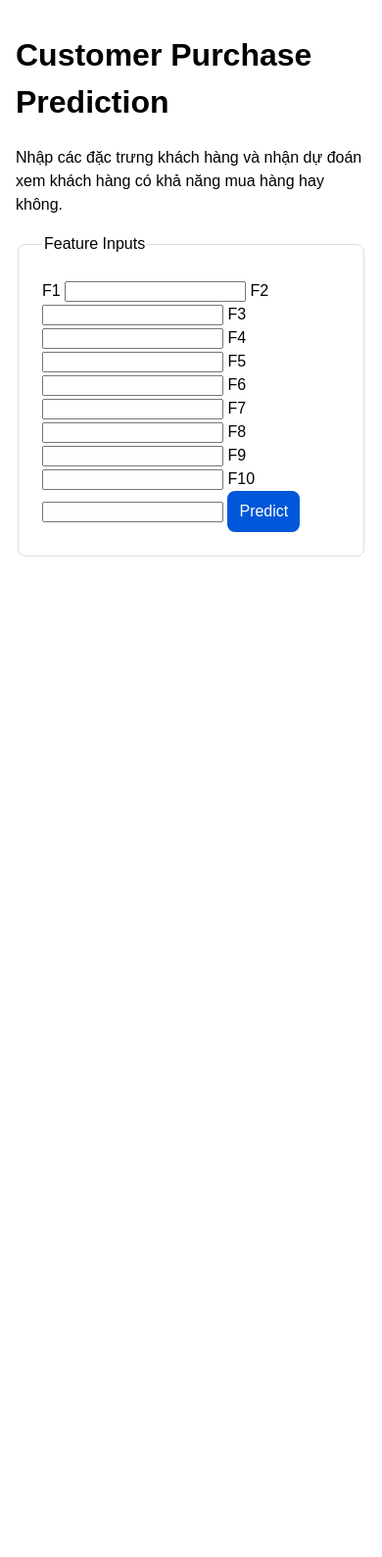
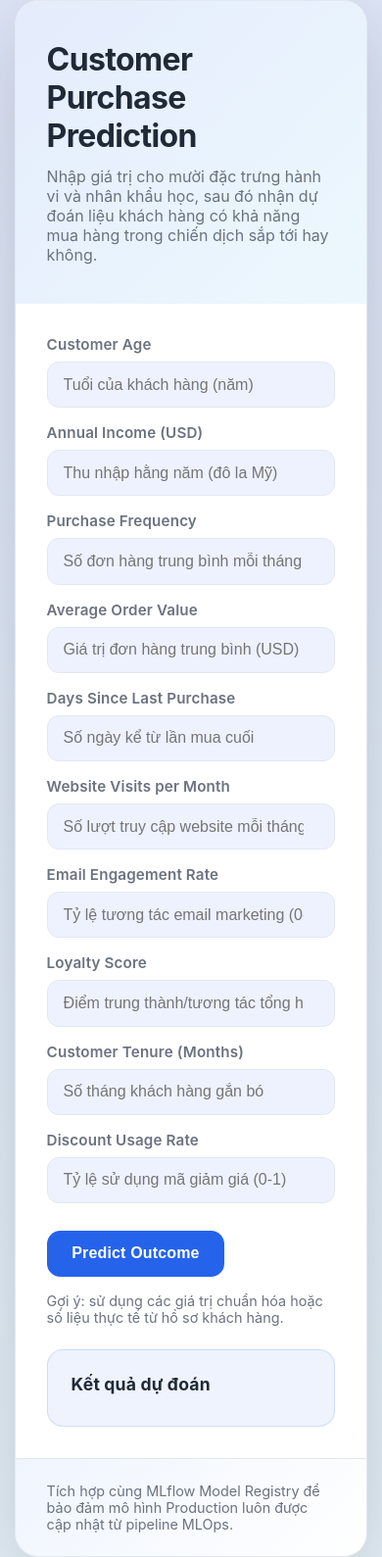
Before and after one commit to kietttv/MLOps, a Flask app: page / in a window 390 px wide. Shown: the whole page at 98% size. Before the commit the page ends 568 px from the top, so only its background shows below. Run offline with Flask 3, Linux system fonts and the light colour scheme.

Commit message:
Enhance prediction form UI and feature schema
Updated the feature schema in app.py to include labels and hints for each input, and passed this to the template. Redesigned index.html with a modern, responsive UI, improved input fields, and added contextual hints. The prediction form now provides clearer feedback and error handling for users.

```diff
--- a/app/app.py
+++ b/app/app.py
@@ -9,7 +9,19 @@
 from flask import Flask, jsonify, render_template, request
 
 MODEL_URI = "models:/best-customer-classifier/Production"
-FEATURE_NAMES = [f"f{idx}" for idx in range(1, 11)]
+FEATURE_SCHEMA = [
+    {"id": "f1", "label": "Customer Age", "hint": "Tuổi của khách hàng (năm)"},
+    {"id": "f2", "label": "Annual Income (USD)", "hint": "Thu nhập hằng năm (đô la Mỹ)"},
+    {"id": "f3", "label": "Purchase Frequency", "hint": "Số đơn hàng trung bình mỗi tháng"},
+    {"id": "f4", "label": "Average Order Value", "hint": "Giá trị đơn hàng trung bình (USD)"},
+    {"id": "f5", "label": "Days Since Last Purchase", "hint": "Số ngày kể từ lần mua cuối"},
+    {"id": "f6", "label": "Website Visits per Month", "hint": "Số lượt truy cập website mỗi tháng"},
+    {"id": "f7", "label": "Email Engagement Rate", "hint": "Tỷ lệ tương tác email marketing (0-1)"},
+    {"id": "f8", "label": "Loyalty Score", "hint": "Điểm trung thành/tương tác tổng hợp"},
+    {"id": "f9", "label": "Customer Tenure (Months)", "hint": "Số tháng khách hàng gắn bó"},
+    {"id": "f10", "label": "Discount Usage Rate", "hint": "Tỷ lệ sử dụng mã giảm giá (0-1)"},
+]
+FEATURE_NAMES = [field["id"] for field in FEATURE_SCHEMA]
 
 
 def _load_model() -> mlflow.pyfunc.PyFuncModel:
@@ -43,7 +55,7 @@
     def index() -> str:
         """Render the interactive prediction form."""
 
-        return render_template("index.html", feature_names=FEATURE_NAMES)
+        return render_template("index.html", feature_schema=FEATURE_SCHEMA)
 
     @app.route("/predict", methods=["POST"])
     def predict() -> Any:
--- a/app/templates/index.html
+++ b/app/templates/index.html
@@ -5,80 +5,239 @@
     <meta name="viewport" content="width=device-width, initial-scale=1.0">
     <title>Customer Purchase Prediction</title>
     <style>
+        :root {
+            color-scheme: light dark;
+            --primary: #2563eb;
+            --primary-hover: #1d4ed8;
+            --bg: #f4f5f7;
+            --surface: #ffffff;
+            --surface-muted: #eef2ff;
+            --border: #e2e8f0;
+            --text: #1f2937;
+            --muted: #6b7280;
+            --success: #047857;
+            --danger: #b91c1c;
+        }
+
+        @media (prefers-color-scheme: dark) {
+            :root {
+                --bg: #0f172a;
+                --surface: #111827;
+                --surface-muted: #1f2937;
+                --border: #1f2937;
+                --text: #e5e7eb;
+                --muted: #94a3b8;
+            }
+        }
+
         body {
-            font-family: Arial, sans-serif;
-            margin: 2rem auto;
-            max-width: 720px;
-            padding: 0 1rem;
-            line-height: 1.5;
+            font-family: "Inter", "Segoe UI", sans-serif;
+            background: radial-gradient(circle at top, rgba(37, 99, 235, 0.12), transparent),
+                radial-gradient(circle at bottom, rgba(14, 165, 233, 0.08), transparent),
+                var(--bg);
+            margin: 0;
+            min-height: 100vh;
+            display: flex;
+            align-items: center;
+            justify-content: center;
+            color: var(--text);
+        }
+
+        main {
+            width: min(960px, 92vw);
+            background: var(--surface);
+            border-radius: 1.5rem;
+            box-shadow: 0 24px 82px rgba(15, 23, 42, 0.18);
+            overflow: hidden;
+            border: 1px solid var(--border);
+        }
+
+        header {
+            padding: 2.5rem clamp(2rem, 4vw + 1rem, 4rem);
+            background: linear-gradient(135deg, rgba(37, 99, 235, 0.12), rgba(14, 165, 233, 0.08));
+        }
+
+        header h1 {
+            margin: 0;
+            font-size: clamp(2rem, 1.5vw + 1.5rem, 2.6rem);
+            letter-spacing: -0.02em;
+        }
+
+        header p {
+            margin: 0.75rem 0 0;
+            max-width: 48ch;
+            color: var(--muted);
+        }
+
+        section.content {
+            padding: clamp(2rem, 4vw + 1rem, 3.5rem);
+            display: grid;
+            gap: clamp(1.5rem, 2vw, 2rem);
         }
 
         form {
             display: grid;
-            grid-template-columns: repeat(auto-fit, minmax(160px, 1fr));
-            gap: 1rem;
+            gap: 1.75rem;
         }
 
-        fieldset {
-            border: 1px solid #dddddd;
-            padding: 1.5rem;
-            border-radius: 0.5rem;
+        .input-grid {
+            display: grid;
+            grid-template-columns: repeat(auto-fit, minmax(160px, 1fr));
+            gap: 1rem clamp(1rem, 1.5vw, 1.5rem);
+        }
+
+        .input-field {
+            display: flex;
+            flex-direction: column;
+            gap: 0.5rem;
+        }
+
+        label {
+            font-weight: 600;
+            font-size: 0.95rem;
+            color: var(--muted);
+            letter-spacing: 0.01em;
+        }
+
+        input[type="number"] {
+            border: 1px solid var(--border);
+            border-radius: 0.75rem;
+            padding: 0.85rem 1rem;
+            font-size: 1rem;
+            transition: border-color 0.2s ease, box-shadow 0.2s ease;
+            background-color: var(--surface-muted);
+            color: var(--text);
+        }
+
+        input[type="number"]:focus {
+            outline: none;
+            border-color: rgba(37, 99, 235, 0.6);
+            box-shadow: 0 0 0 4px rgba(37, 99, 235, 0.18);
+            background-color: var(--surface);
+        }
+
+        .actions {
+            display: flex;
+            align-items: center;
+            gap: 1rem;
+            flex-wrap: wrap;
         }
 
         button {
-            grid-column: 1 / -1;
-            padding: 0.75rem;
-            background-color: #0057d9;
-            color: white;
+            background: var(--primary);
+            color: #ffffff;
             border: none;
-            border-radius: 0.5rem;
+            border-radius: 0.85rem;
+            padding: 0.9rem 1.6rem;
+            font-size: 1rem;
+            font-weight: 600;
+            letter-spacing: 0.01em;
             cursor: pointer;
-            font-size: 1rem;
+            transition: transform 0.2s ease, box-shadow 0.2s ease, background 0.2s ease;
         }
 
         button:hover {
-            background-color: #0a66ff;
+            background: var(--primary-hover);
+            transform: translateY(-1px);
+            box-shadow: 0 8px 26px rgba(37, 99, 235, 0.25);
+        }
+
+        button:disabled {
+            opacity: 0.65;
+            cursor: wait;
+            box-shadow: none;
+            transform: none;
         }
 
         #result {
-            margin-top: 1.5rem;
-            padding: 1rem;
-            border-radius: 0.5rem;
-            border: 1px solid #cccccc;
-            background-color: #f8f9fa;
+            padding: 1.5rem;
+            border-radius: 1rem;
+            border: 1px solid rgba(37, 99, 235, 0.16);
+            background: rgba(37, 99, 235, 0.08);
+            display: grid;
+            gap: 0.5rem;
         }
 
-        .error {
-            color: #b00020;
+        #result.success {
+            border-color: rgba(4, 120, 87, 0.2);
+            background: rgba(16, 185, 129, 0.12);
+            color: var(--success);
+        }
+
+        #result.error {
+            border-color: rgba(185, 28, 28, 0.2);
+            background: rgba(248, 113, 113, 0.12);
+            color: var(--danger);
+        }
+
+        #result h2 {
+            margin: 0;
+            font-size: 1.1rem;
+            letter-spacing: 0.01em;
+        }
+
+        #result p {
+            margin: 0;
+            font-size: 1.05rem;
+        }
+
+        .hint {
+            font-size: 0.9rem;
+            color: var(--muted);
+        }
+
+        footer {
+            padding: 1.5rem clamp(2rem, 4vw + 1rem, 4rem);
+            font-size: 0.9rem;
+            color: var(--muted);
+            border-top: 1px solid var(--border);
+            background: linear-gradient(135deg, rgba(59, 130, 246, 0.08), transparent);
         }
     </style>
 </head>
 <body>
     <main>
+        <header>
             <h1>Customer Purchase Prediction</h1>
-        <p>Nhập các đặc trưng khách hàng và nhận dự đoán xem khách hàng có khả năng mua hàng hay không.</p>
+            <p>
+                Nhập giá trị cho mười đặc trưng hành vi và nhân khẩu học, sau đó nhận dự đoán
+                liệu khách hàng có khả năng mua hàng trong chiến dịch sắp tới hay không.
+            </p>
+        </header>
 
+        <section class="content">
             <form id="prediction-form">
-            <fieldset>
-                <legend>Feature Inputs</legend>
-                {% for feature in feature_names %}
-                    <label for="{{ feature }}">{{ feature | upper }}</label>
-                    <input type="number" step="any" name="{{ feature }}" id="{{ feature }}" required />
+                <div class="input-grid">
+                    {% for feature in feature_schema %}
+                        <div class="input-field">
+                            <label for="{{ feature.id }}">{{ feature.label }}</label>
+                            <input type="number" step="any" name="{{ feature.id }}" id="{{ feature.id }}" placeholder="{{ feature.hint }}" required />
+                        </div>
                     {% endfor %}
-                <button type="submit">Predict</button>
-            </fieldset>
+                </div>
+
+                <div class="actions">
+                    <button type="submit" id="submit-button">Predict Outcome</button>
+                    <span class="hint">Gợi ý: sử dụng các giá trị chuẩn hóa hoặc số liệu thực tế từ hồ sơ khách hàng.</span>
+                </div>
             </form>
 
             <section id="result" hidden>
-            <h2>Result</h2>
+                <h2>Kết quả dự đoán</h2>
                 <p id="result-text"></p>
             </section>
+        </section>
+
+        <footer>
+            Tích hợp cùng MLflow Model Registry để bảo đảm mô hình Production luôn được cập nhật từ pipeline MLOps.
+        </footer>
     </main>
 
     <script>
         const form = document.getElementById("prediction-form");
         const resultSection = document.getElementById("result");
         const resultText = document.getElementById("result-text");
+        const submitButton = document.getElementById("submit-button");
 
         form.addEventListener("submit", async (event) => {
             event.preventDefault();
@@ -86,6 +245,9 @@
             const payload = Object.fromEntries(formData.entries());
 
             try {
+                submitButton.disabled = true;
+                submitButton.textContent = "Predicting...";
+
                 const response = await fetch("/predict", {
                     method: "POST",
                     headers: { "Content-Type": "application/json" },
@@ -94,16 +256,23 @@
 
                 const data = await response.json();
                 resultSection.hidden = false;
+                resultSection.classList.remove("success", "error");
 
                 if (!response.ok) {
-                    resultText.innerHTML = `<span class="error">Error: ${data.error || "Unknown error"}</span>`;
+                    resultSection.classList.add("error");
+                    resultText.textContent = `Lỗi: ${data.error || "Unknown error"}`;
                     return;
                 }
 
+                resultSection.classList.add("success");
                 resultText.textContent = `${data.label} (prediction: ${data.prediction})`;
             } catch (error) {
                 resultSection.hidden = false;
-                resultText.innerHTML = `<span class="error">Request failed: ${error}</span>`;
+                resultSection.classList.add("error");
+                resultText.textContent = `Request failed: ${error}`;
+            } finally {
+                submitButton.disabled = false;
+                submitButton.textContent = "Predict Outcome";
             }
         });
     </script>
```
Also changed, not shown: 1 other file. Lines whose indentation alone changed are shown as unchanged.
